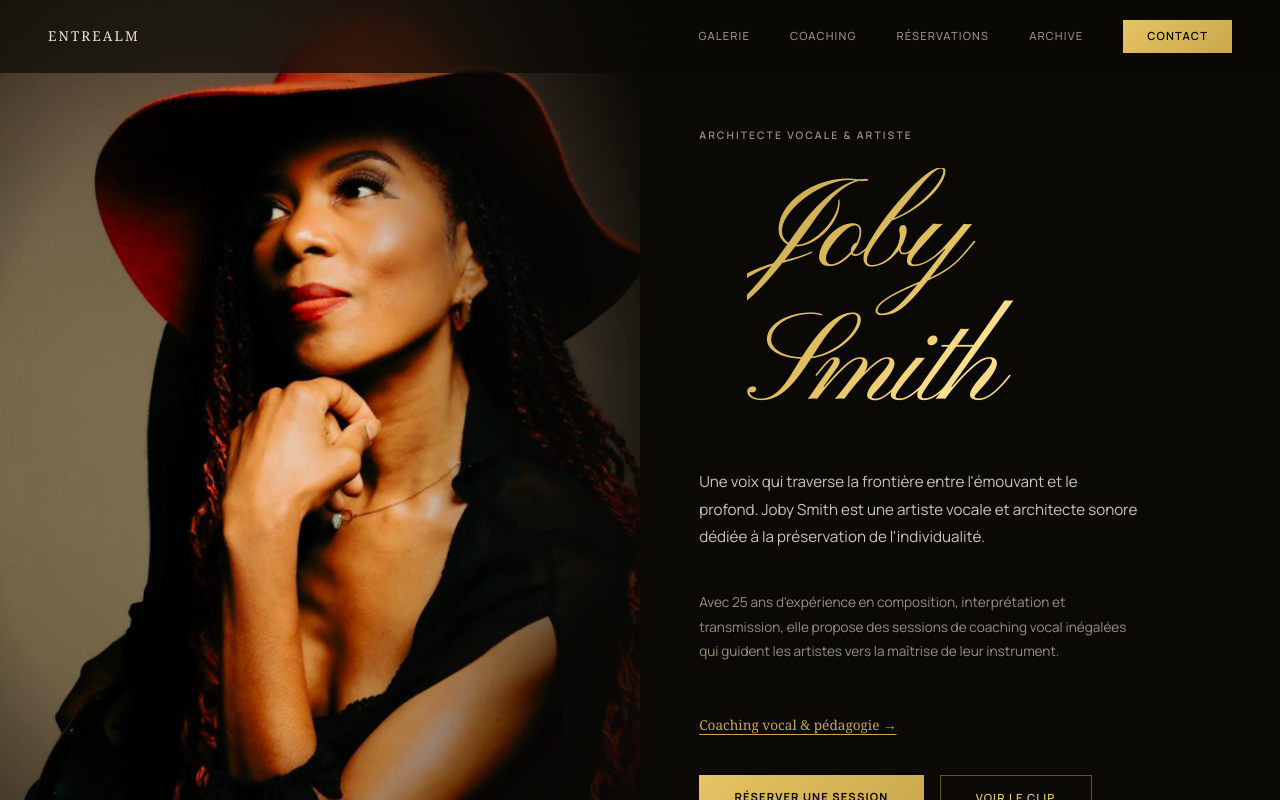
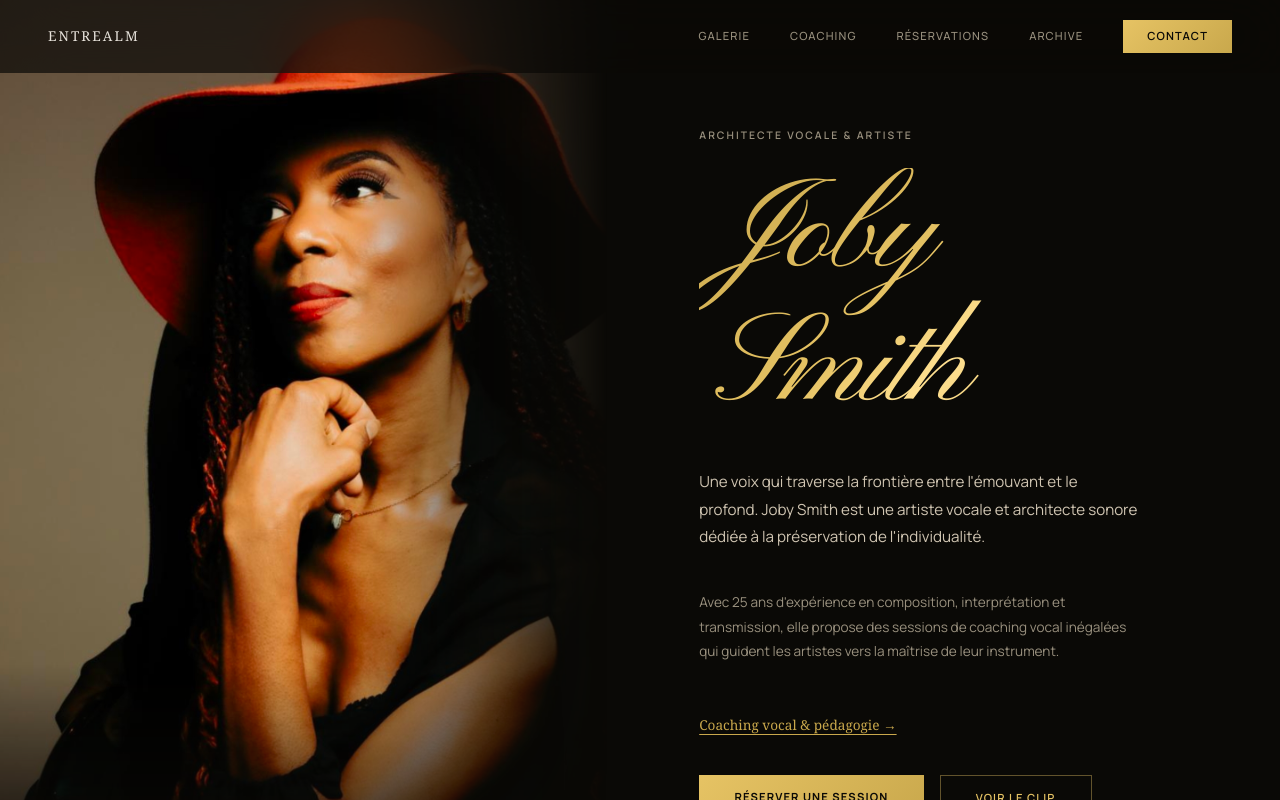
Before and after one commit to DavidSmite/entrealm-frontend, a Next.js app: page /entrealm/joby-smith in a window 1280 px wide. Shown: the top 800 px of the page. Built offline with nearby package versions, Linux system fonts and the light colour scheme.

Commit message:
fix: J Joby non tronqué + fondu photo droit et bas

```diff
--- a/src/app/entrealm/joby-smith/page.tsx
+++ b/src/app/entrealm/joby-smith/page.tsx
@@ -144,8 +144,10 @@ export default function JobySmithPage() {
             width: "50%",
             height: "100%",
             overflow: "hidden",
-            maskImage: "radial-gradient(ellipse 80% 90% at 30% 50%, black 40%, transparent 100%)",
-            WebkitMaskImage: "radial-gradient(ellipse 80% 90% at 30% 50%, black 40%, transparent 100%)",
+            maskImage: "linear-gradient(to right, black 55%, transparent 95%), linear-gradient(to bottom, black 75%, transparent 100%)",
+            WebkitMaskImage: "linear-gradient(to right, black 55%, transparent 95%), linear-gradient(to bottom, black 75%, transparent 100%)",
+            maskComposite: "intersect",
+            WebkitMaskComposite: "source-in",
           }}
           className="hero-image-container"
         >
@@ -187,6 +189,7 @@ export default function JobySmithPage() {
             width: "45%",
             maxWidth: "600px",
             zIndex: 10,
+            overflowX: "visible",
           }}
           className="hero-content"
         >
@@ -216,7 +219,8 @@ export default function JobySmithPage() {
               backgroundClip: "text",
               lineHeight: 1.05,
               marginBottom: "2rem",
-              marginLeft: "3rem",
+              paddingLeft: "1rem",
+              overflow: "visible",
             }}
           >
             Joby
```
